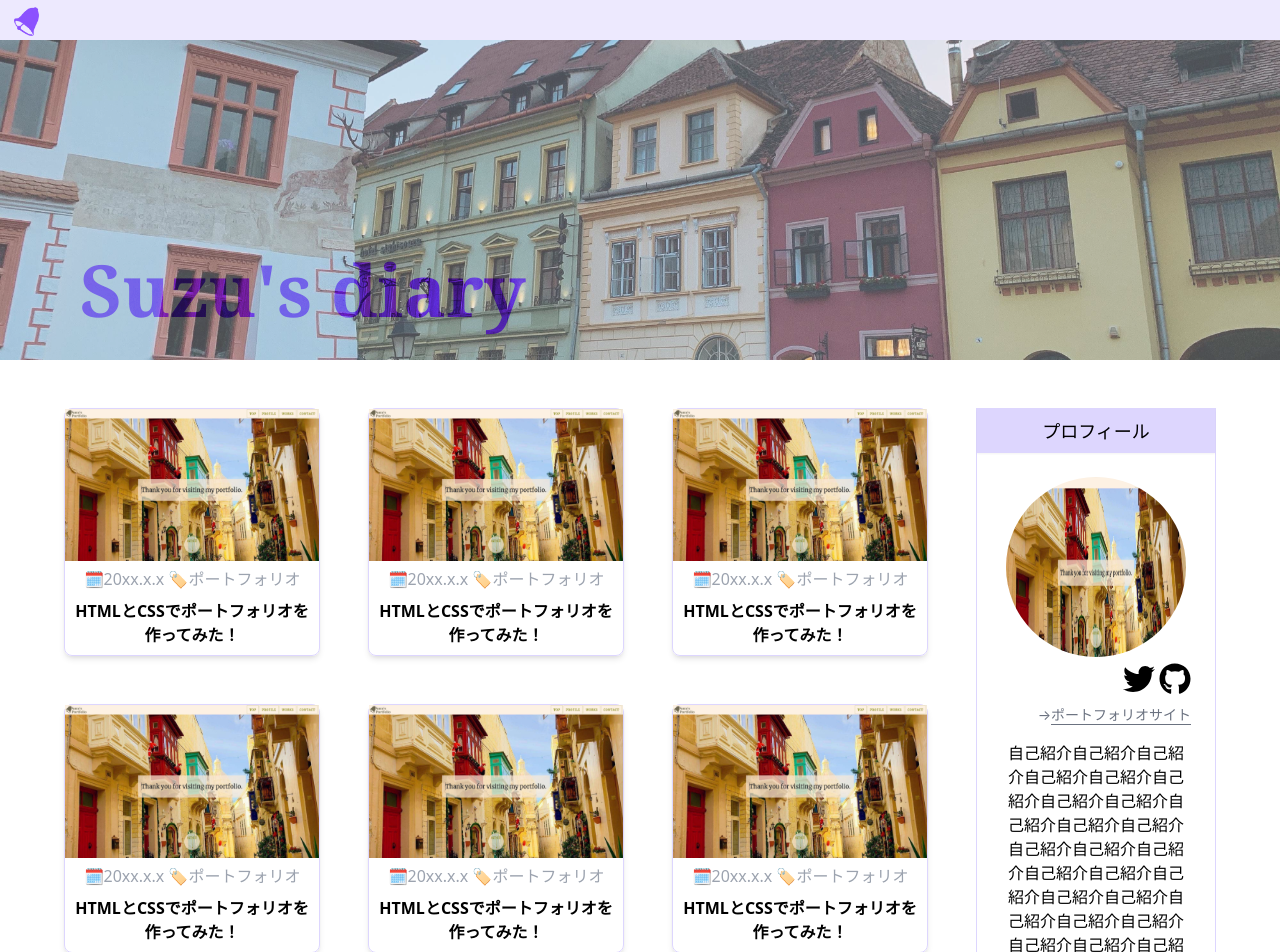
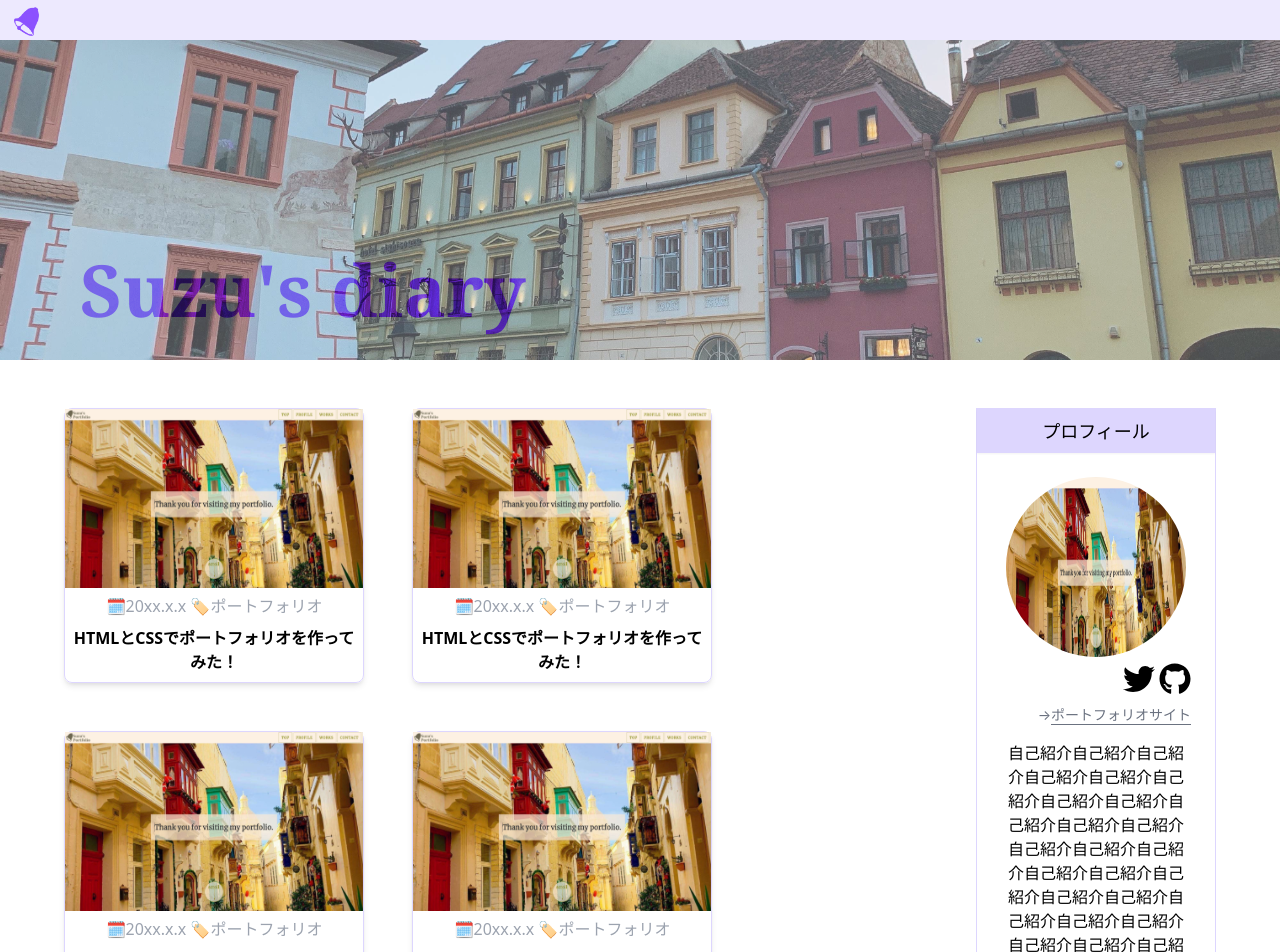
Before and after one commit to suzu1997/my-blog-site, a Next.js app: page / in a window 1280 px wide. Shown: the top 952 px of the page. Built offline with nearby package versions, Linux system fonts and the light colour scheme.

Commit message:
🔧 tailwindcss の拡張を設定

```diff
--- a/tailwind.config.js
+++ b/tailwind.config.js
@@ -2,20 +2,31 @@
 const colors = require('tailwindcss/colors');
 
 module.exports = {
-  purge: ['./src/pages/**/*.{js,ts,jsx,tsx}', './src/components/**/*.{js,ts,jsx,tsx}'],
+  purge: [
+    './src/pages/**/*.{js,ts,jsx,tsx}',
+    './src/components/**/*.{js,ts,jsx,tsx}',
+  ],
   darkMode: false,
   theme: {
     extend: {
       colors: {
         violet: colors.violet,
       },
+      fontFamily: {
+        lobster: ['Lobster', 'cursive'],
+      },
       gridTemplateColumns: {
-        blogs: 'repeat(auto-fill, minmax(250px, 1fr))',
+        blogs: 'repeat(auto-fill, minmax(220px, 300px))',
+      },
+      minWidth: {
+        64: '16rem',
       },
     },
   },
   variants: {
-    extend: {},
+    extend: {
+      margin: ['hover', 'focus'],
+    },
   },
   plugins: [],
 };
```
